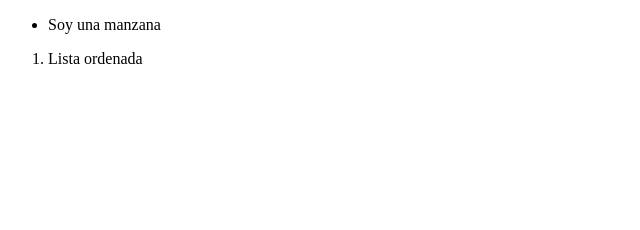
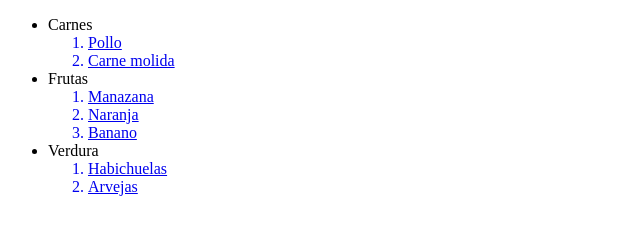
Before and after one commit to Brisimb/HTML-Y-CSS, a plain HTML site: page index.html in a window 1280 px wide. Shown: the whole page, without its empty margins (0-640 px from the left). Drawn offline with Linux system fonts and the light colour scheme.

```diff
--- a/index.html
+++ b/index.html
@@ -8,21 +8,36 @@
         <meta name="viewport" content="width=device-width, initial-scale=1.0"/>
     </head>
     <body>
-        <header> <!--Encabezado-->
-            <nav></nav> <!--Barra de navegación-->
+        <header>
+            <nav></nav>
         </header>
-        <main>  <!--El contendio central de nuestra pagina, la parte del medio-->
-            <section> <!--Sección-->
-                <article> <!--Articulos-->
+        <main>
+            <section>
+                <ul>
+                    <li>Carnes
+                        <ol>
+                            <a href="https://elcomidista.elpais.com/elcomidista/2021/02/16/receta/1613460711_790403.html"><li>Pollo</li></a>
+                            <a href="https://www.mexicoenmicocina.com/receta-facil-de-carne-molida/"><li>Carne molida</li></a>
+                        </ol>
+                    </li>
+                    <li>Frutas
+                        <ol>
+                            <a href="https://www.recetasnestle.com.mx/recetas/postres/manzanas-con-canela"><li>Manazana</li></a>
+                            <a href="https://cookpad.com/co/recetas/235652-zumo-de-naranja"><li>Naranja</li></a>
+                            <a href="https://cookpad.com/co/recetas/12148281-torta-de-banano-casera"><li>Banano</li></a>
+                        </ol>
+                    </li>
+                    <li>Verdura
+                        <ol>
+                            <a href="https://cookpad.com/co/recetas/11591140-habichuelas-guisadas-a-la-colombiana-%F0%9F%87%A8%F0%9F%87%B4-%F0%9F%A5%B0"><li>Habichuelas</li></a>
+                            <a href="https://cookpad.com/co/buscar/arvejas%20guisadas"><li>Arvejas</li></a>
+                        </ol>
+                    </li>
+                </ul>
+                <article>
 
                 </article>
             </section>
-            <ul> <!--Lista Desorganizada-->
-                <li>Soy una manzana</li>
-            </ul>
-            <ol> <!--Lista ordenada-->
-                <li>Lista ordenada</li>
-            </ol>
         </main>
         <footer>
 
```
